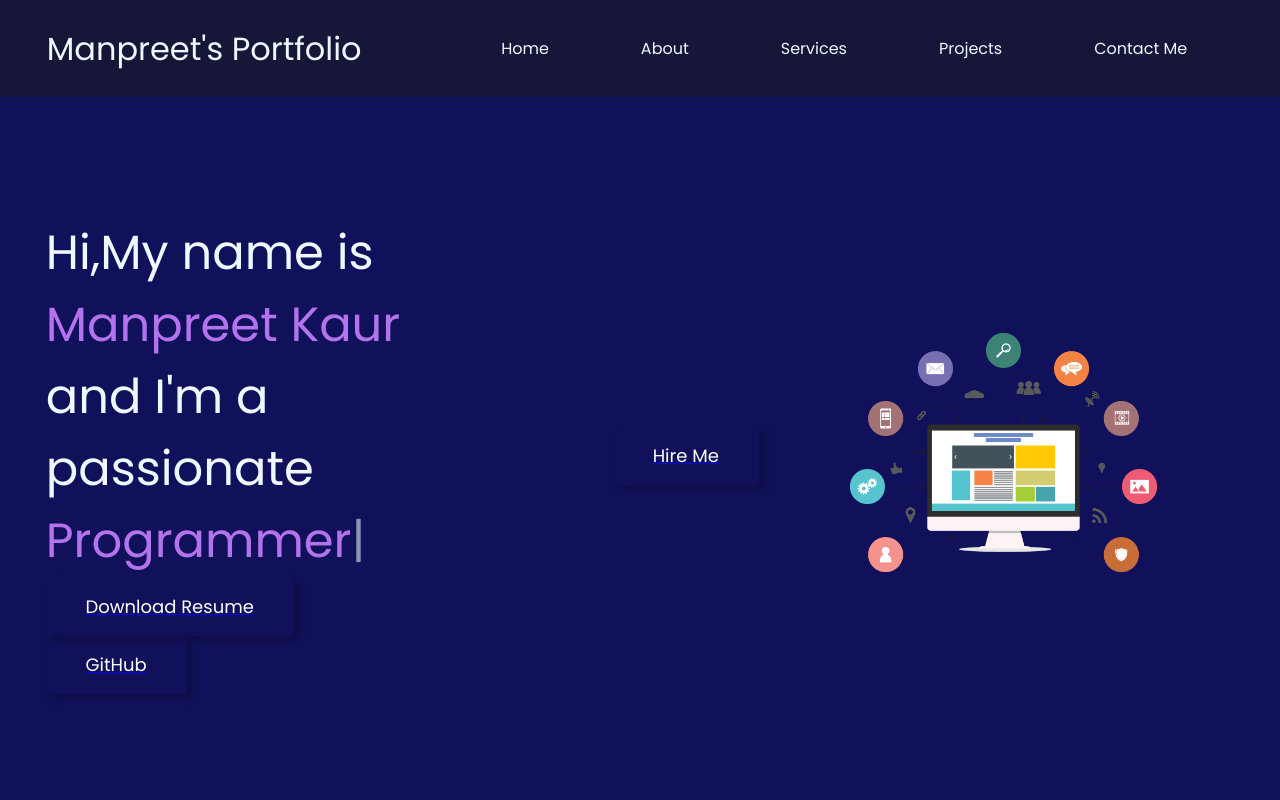
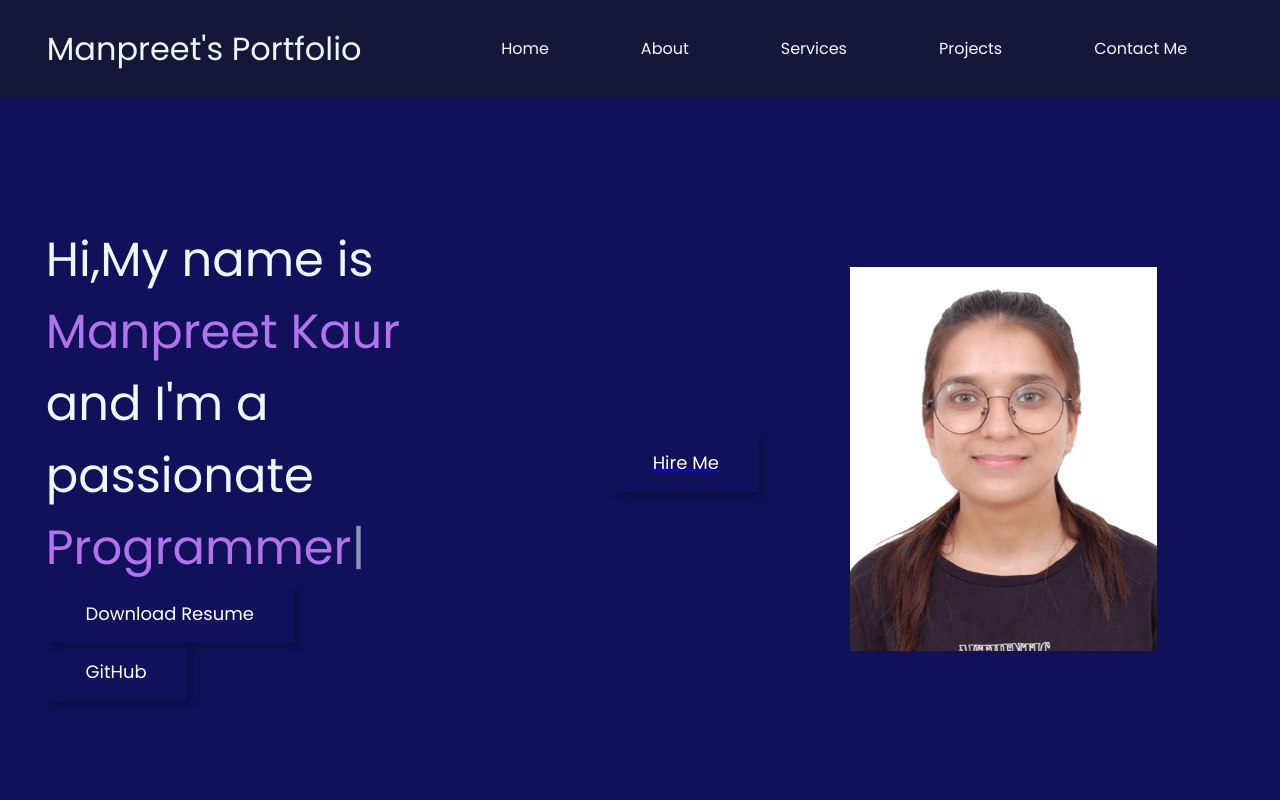
Before and after one commit to manpreett06/portfolimk, a plain HTML site: page index.html in a window 1280 px wide. Shown: the top 800 px of the page. Drawn offline with nearby package versions, Linux system fonts and the light colour scheme.

Commit message:
Update index.html

```diff
--- a/index.html
+++ b/index.html
@@ -534,7 +534,7 @@ footer {
                 <div class="btn-pink" id="btn-top">Hire Me</div>
               </a>
              <div class="rightSection">
-                <img src="2.png" alt="">
+                <img src="logopp.png" alt="">
              </div>
         </section>
         <hr>
```
